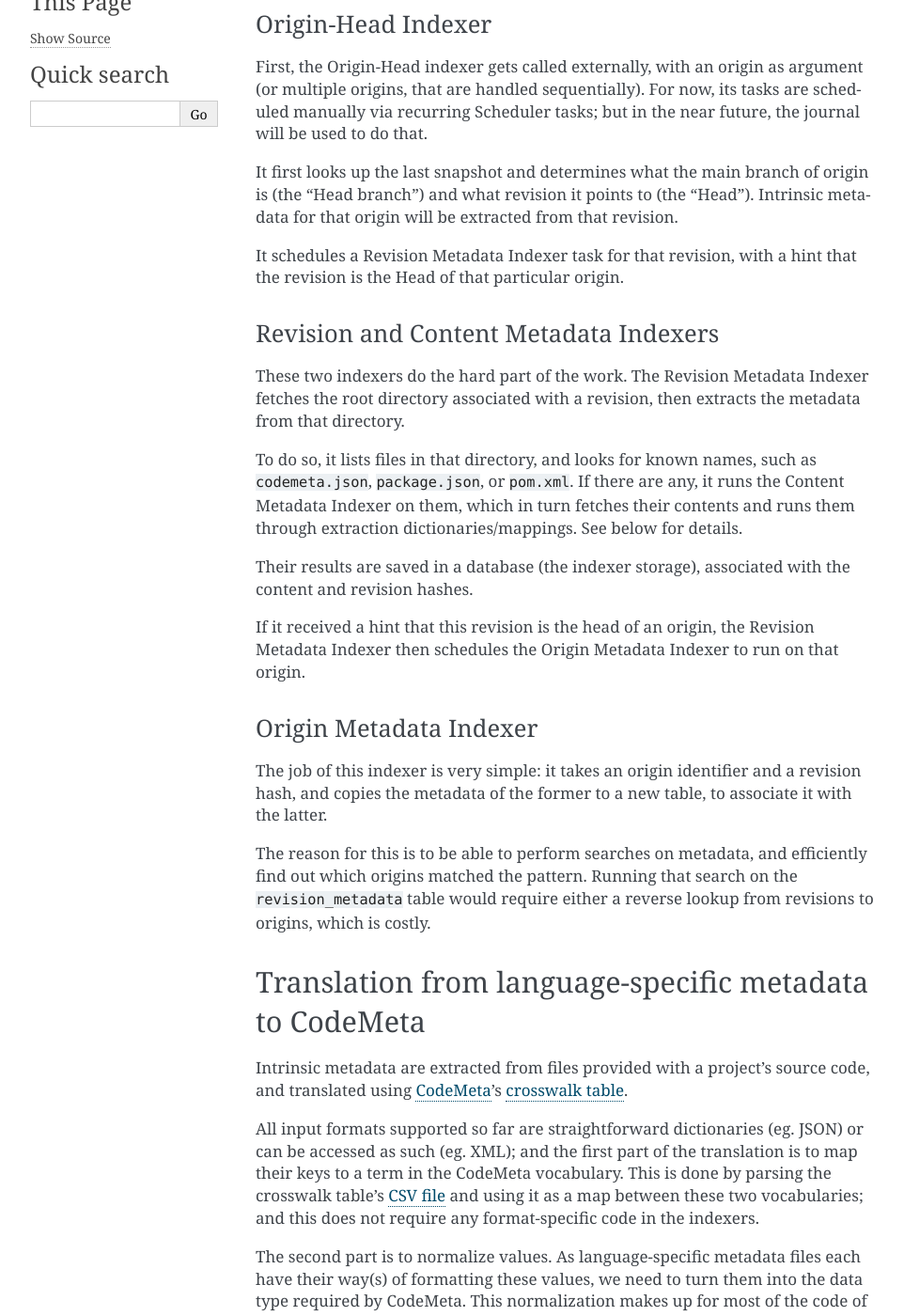
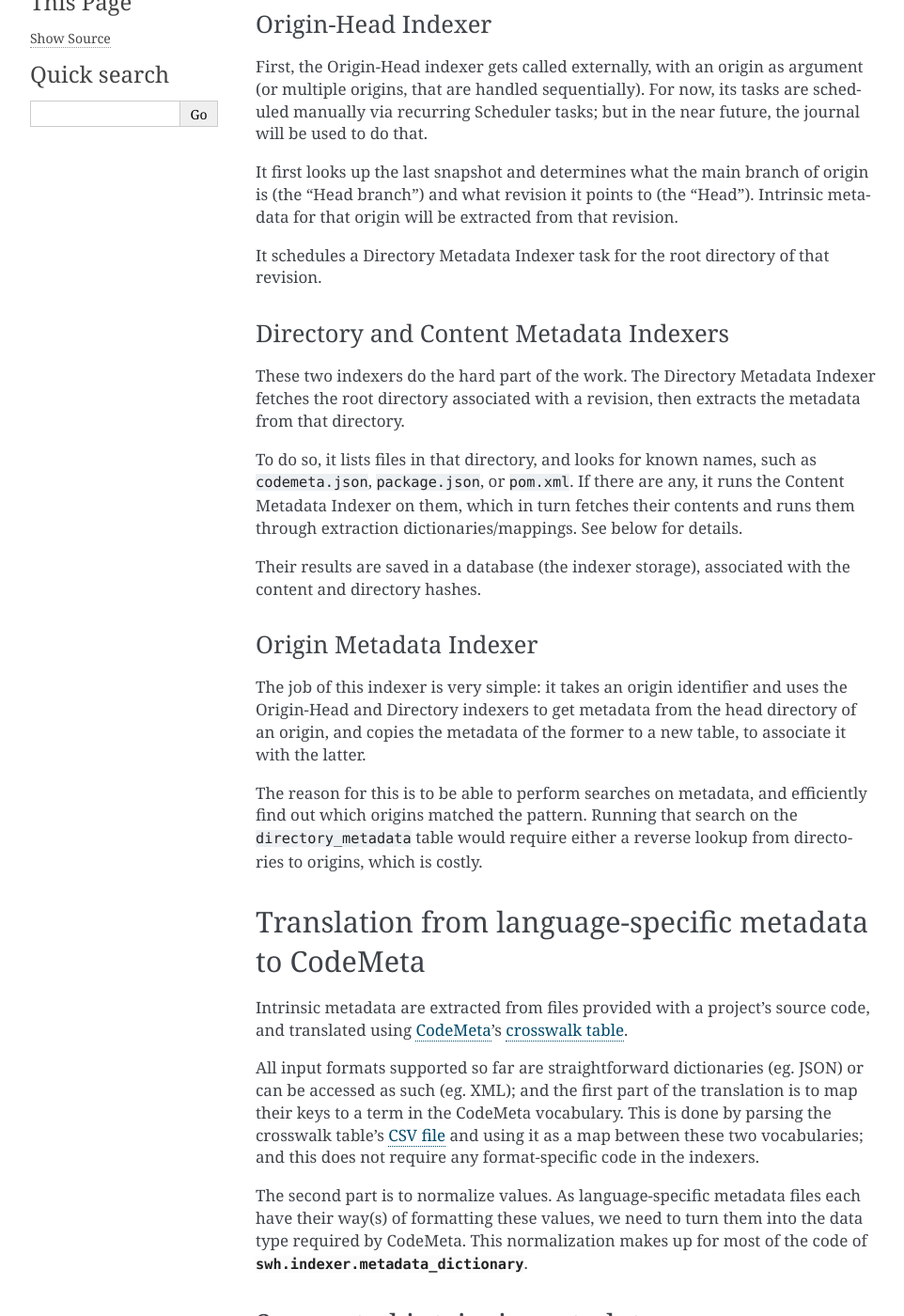
Before and after one commit to SoftwareHeritage/swh-indexer, a Sphinx documentation site: the page built from docs/metadata-workflow.rst, in a window 1280 px wide and 1400 px high, scrolled down 498 px. Shown: the whole window at 94% size, without its empty margins (148-1110 px from the left). Built offline with Sphinx 7.4.7, drawn with Linux system fonts in a browser that asks for light colours; pages that are not in the unit, such as notebooks, are missing from menus; some of the changed text lies outside the part shown.

Commit message:
docs: Update description of the metadata workflow
1. indexers call themselves directly instead of going through the scheduler
2. metadata is attached to directories instead of revisions

```diff
--- a/docs/metadata-workflow.rst
+++ b/docs/metadata-workflow.rst
@@ -30,14 +30,14 @@ branch of origin is (the "Head branch") and what revision it points to
 (the "Head").
 Intrinsic metadata for that origin will be extracted from that revision.
 
-It schedules a Revision Metadata Indexer task for that revision, with a
-hint that the revision is the Head of that particular origin.
+It schedules a Directory Metadata Indexer task for the root directory of
+that revision.
 
 
-Revision and Content Metadata Indexers
-______________________________________
+Directory and Content Metadata Indexers
+_______________________________________
 
-These two indexers do the hard part of the work. The Revision Metadata
+These two indexers do the hard part of the work. The Directory Metadata
 Indexer fetches the root directory associated with a revision, then extracts
 the metadata from that directory.
 
@@ -48,24 +48,21 @@ contents and runs them through extraction dictionaries/mappings.
 See below for details.
 
 Their results are saved in a database (the indexer storage), associated with
-the content and revision hashes.
-
-If it received a hint that this revision is the head of an origin, the
-Revision Metadata Indexer then schedules the Origin Metadata Indexer
-to run on that origin.
+the content and directory hashes.
 
 
 Origin Metadata Indexer
 _______________________
 
 The job of this indexer is very simple: it takes an origin identifier and
-a revision hash, and copies the metadata of the former to a new table, to
-associate it with the latter.
+uses the Origin-Head and Directory indexers to get metadata from the head
+directory of an origin, and copies the metadata of the former to a new table,
+to associate it with the latter.
 
 The reason for this is to be able to perform searches on metadata, and
 efficiently find out which origins matched the pattern.
-Running that search on the ``revision_metadata`` table would require either
-a reverse lookup from revisions to origins, which is costly.
+Running that search on the ``directory_metadata`` table would require either
+a reverse lookup from directories to origins, which is costly.
 
 
 Translation from language-specific metadata to CodeMeta
```
Also changed, not shown: 1 other file.
